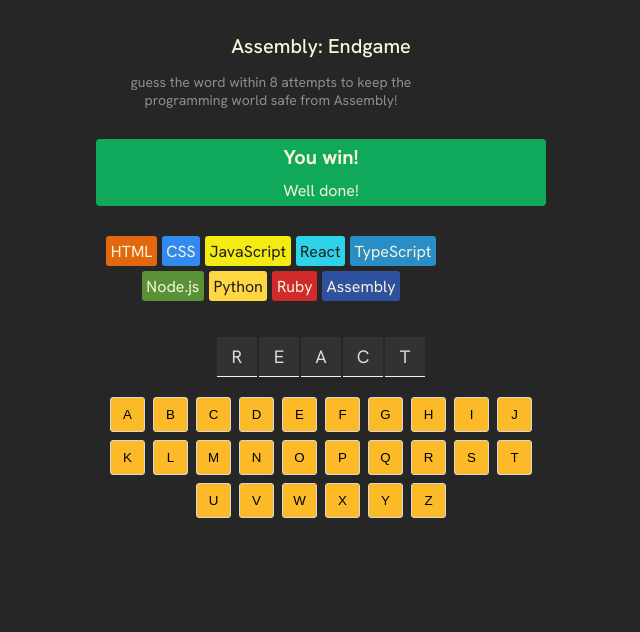
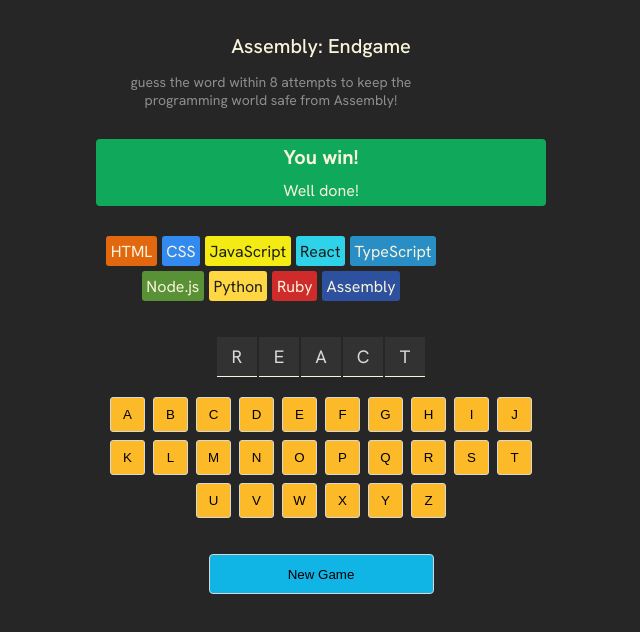
Before and after one commit to samkosal/Assemble-Endgame, a React (Vite) app: page / in a window 1280 px wide. Shown: the top 632 px of the page, without its empty margins (319-959 px from the left). Built offline with nearby package versions, Linux system fonts and the light colour scheme.

Commit message:
added button color change depending on if seletected word matches the word to guess

```diff
--- a/package.json
+++ b/package.json
@@ -10,6 +10,7 @@
     "preview": "vite preview"
   },
   "dependencies": {
+    "clsx": "^2.1.1",
     "react": "^19.2.6",
     "react-dom": "^19.2.6"
   },
--- a/src/App.jsx
+++ b/src/App.jsx
@@ -1,14 +1,44 @@
-import { useState } from "react"
+import { useState, useEffect } from "react"
 import { languages } from "./languages"
+import { clsx } from "clsx"
 export default function AssemblyEndgame() {
 
     const [currentWord, setCurrentWord] = useState("react")
+    const [guessedLetters, setGuessedLetters] = useState([]);
+    console.log(guessedLetters)
+
 
     const alphabet = "abcdefghijklmnopqrstuvwxyz";
 
-    const keyboardElements = alphabet.split("").map(letter => (
-        <button key={letter}>{letter.toUpperCase()}</button>
-    ))
+    function addGuessedLetter(letter) {
+        setGuessedLetters(prevLetters =>
+            prevLetters.includes(letter) ?
+                prevLetters :
+                [...prevLetters, letter]
+        )
+    }
+
+    const keyboardElements = alphabet.split("").map(letter => {
+        const isGuessed = guessedLetters.includes(letter)
+        const isCorrect = isGuessed && currentWord.includes(letter)
+        const isWrong = isGuessed && !currentWord.includes(letter)
+        const className = clsx({
+            correct: isCorrect,
+            wrong: isWrong
+
+        })
+
+        console.log(className)
+        return (
+            <button
+                className={className}
+                key={letter}
+                onClick={() => addGuessedLetter(letter)}
+            >
+                {letter.toUpperCase()}
+            </button>
+        )
+    })
     // learn something new
     // array of spans → render directly
     // array of letters → map to spans before rendering
@@ -55,6 +85,7 @@
             <section className="keyboard">
                 {keyboardElements}
             </section>
+            <button className="new-game">New Game</button>
         </main>
     )
 }
--- a/src/index.css
+++ b/src/index.css
@@ -86,6 +86,7 @@
     gap: 8px;
     justify-content: center;
     max-width: 450px;
+    margin-bottom: 36px;
 }
 
 section.keyboard > button {
@@ -96,3 +97,23 @@
     border-radius: 3px;
     cursor: pointer;
 }
+
+section.keyboard > button.correct {
+    background-color: #10A95B;
+}
+
+section.keyboard > button.wrong {
+    background-color: #EC5D49;
+}
+
+button.new-game {
+    background-color: #11B5E5;
+    border: 1px solid #D7D7D7;
+    border-radius: 4px;
+    width: 225px;
+    height: 40px;
+    padding: 6px 12px;
+    display: block;
+    margin-inline: auto;
+    cursor: pointer;
+}
```
Also changed, not shown: 1 other file (tests, documents, lock files or other folders).
